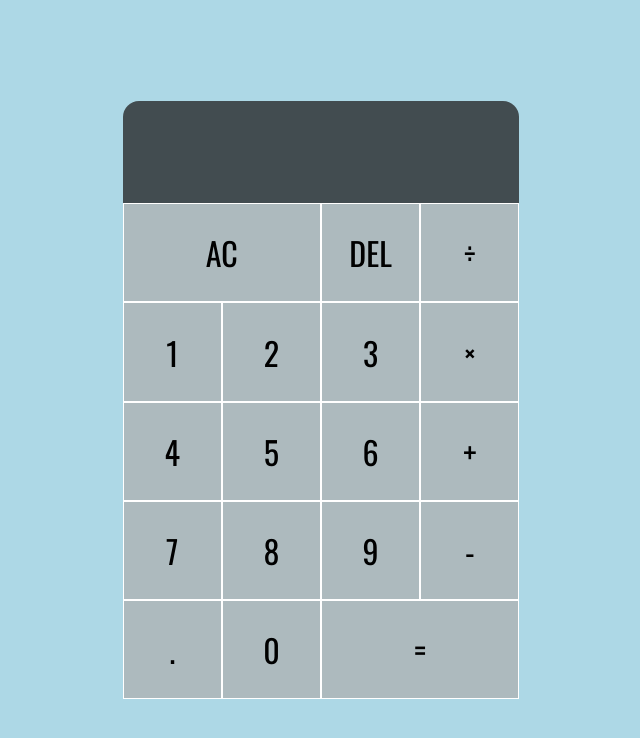
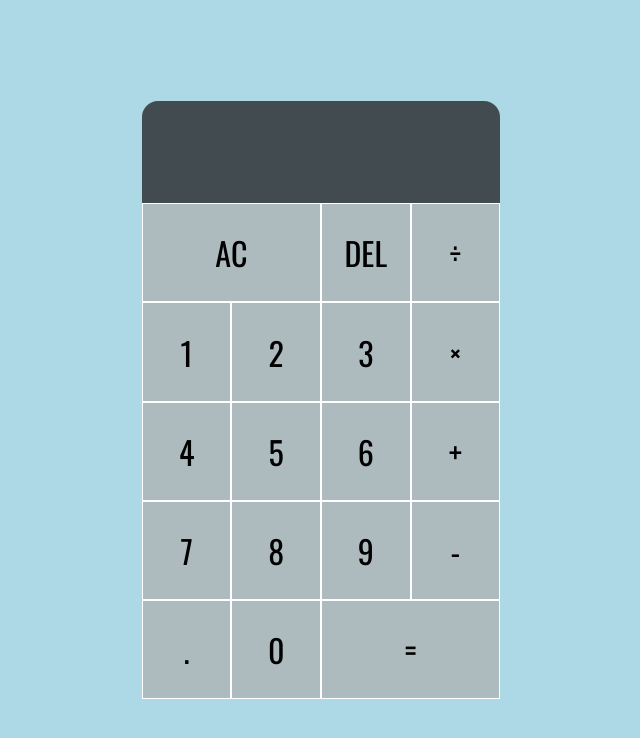
Before and after one commit to RenSormani/calculator_project, a plain HTML site: page index.html in a window 1280 px wide. Shown: the whole page, without its empty margins (319-959 px from the left). Drawn offline with nearby package versions, Linux system fonts and the light colour scheme.

```diff
--- a/style.scss
+++ b/style.scss
@@ -14,7 +14,7 @@
     justify-content: center;
     align-content: center;
     min-height: 100vh;
-    grid-template-columns: repeat(4, 6.2rem);
+    grid-template-columns: repeat(4, 5.6rem);
     grid-template-rows: minmax(6.4rem, auto) repeat(5, 6.2rem);
 }
 
```
Also changed, not shown: style.css.
